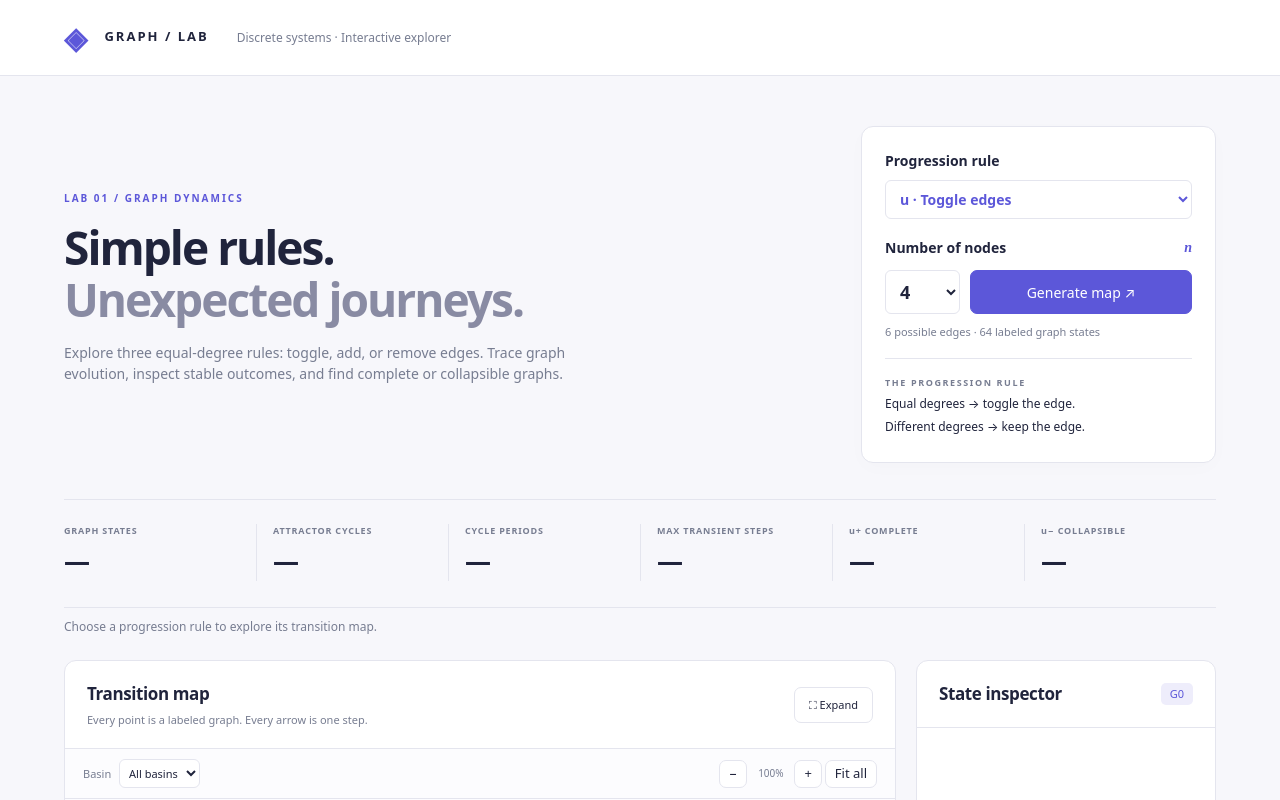
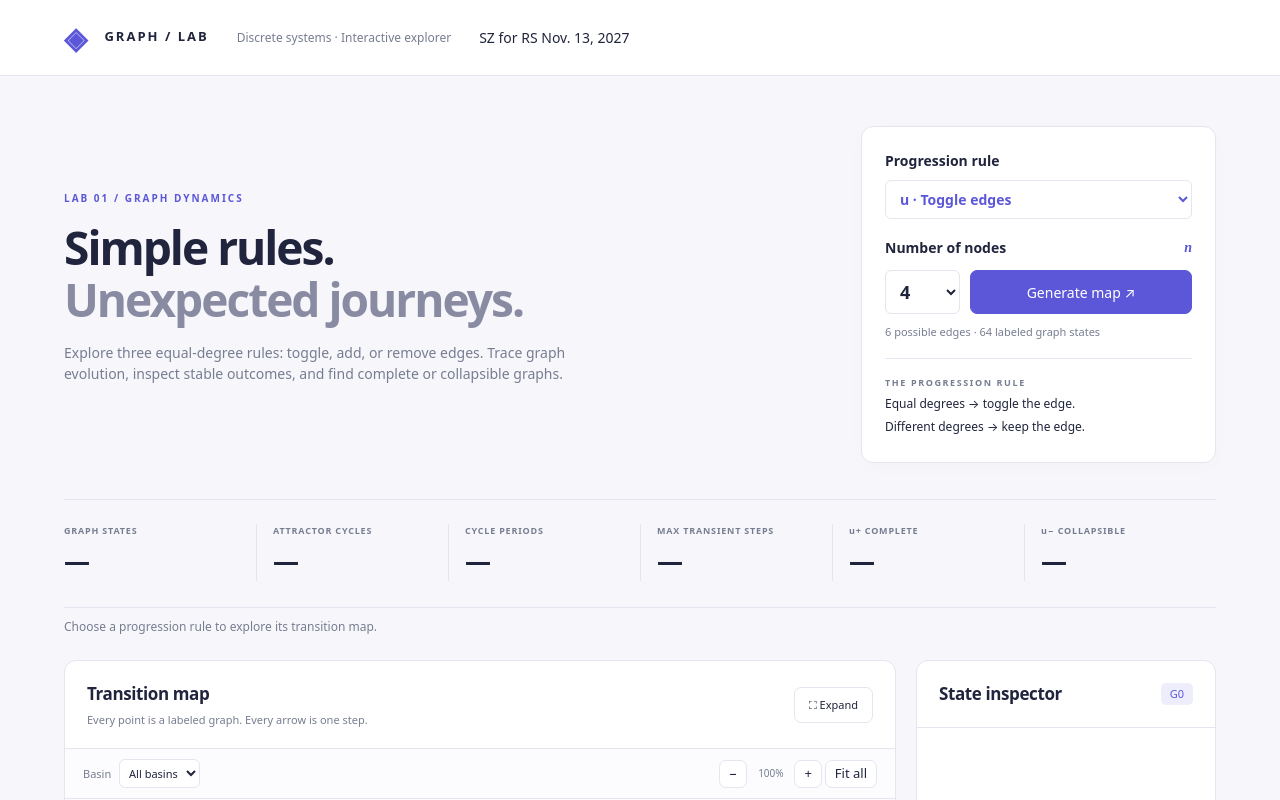
Before and after one commit to zhangsgithub04/graphprogression3, a plain HTML site: page docs/index.html in a window 1280 px wide. Shown: the top 800 px of the page. Drawn offline with Linux system fonts and the light colour scheme.

Commit message:
Update header with date and additional info

```diff
--- a/docs/index.html
+++ b/docs/index.html
@@ -1,5 +1,5 @@
 <!doctype html><html lang="en"><head><meta charset="utf-8"><meta name="viewport" content="width=device-width,initial-scale=1"><title>Graph Progression Lab</title><link rel="stylesheet" href="style.css"></head><body>
-<header><a class="brand" href="./"><span class="mark">◈</span> GRAPH / LAB</a><span class="header-note">Discrete systems · Interactive explorer</span></header>
+<header><a class="brand" href="./"><span class="mark">◈</span> GRAPH / LAB</a><span class="header-note">Discrete systems · Interactive explorer</span> SZ for RS Nov. 13, 2027 </header>
 <main><section class="intro"><div><div class="eyebrow">LAB 01 / GRAPH DYNAMICS</div><h1>Simple rules.<br><span>Unexpected journeys.</span></h1><p>Explore three equal-degree rules: toggle, add, or remove edges. Trace graph evolution, inspect stable outcomes, and find complete or collapsible graphs.</p></div><div class="setup"><label for="mode">Progression rule</label><select id="mode" class="rule-select"><option value="u">u · Toggle edges</option><option value="u+">u+ · Add edges only</option><option value="u-">u− · Remove edges only</option></select><label for="n">Number of nodes <span>n</span></label><div class="run-row"><select id="n"><option>1</option><option>2</option><option>3</option><option selected>4</option><option>5</option><option>6</option></select><button class="primary" id="run">Generate map ↗</button></div><p id="estimate">6 possible edges · 64 labeled graph states</p><div class="rule" id="rule-copy"><span>THE PROGRESSION RULE</span><br>Equal degrees → toggle the edge.<br>Different degrees → keep the edge.</div></div></section>
 <section class="stats" aria-label="Analysis summary"><div><span>GRAPH STATES</span><strong id="states">—</strong></div><div><span id="attractor-label">ATTRACTOR CYCLES</span><strong id="cycles">—</strong></div><div><span>CYCLE PERIODS</span><strong id="periods">—</strong></div><div><span id="depth-label">MAX TRANSIENT STEPS</span><strong id="maxdepth">—</strong></div><div><span>u+ COMPLETE</span><strong id="plus-count">—</strong></div><div><span>u− COLLAPSIBLE</span><strong id="minus-count">—</strong></div></section><p class="analysis-note" id="analysis-note">Choose a progression rule to explore its transition map.</p>
 <section class="workspace"><div class="map-panel"><div class="panel-heading"><div><h2>Transition map</h2><p id="scope">Every point is a labeled graph. Every arrow is one step.</p></div><button id="full" title="Toggle fullscreen">⛶ Expand</button></div><div class="map-tools"><label>Basin <select id="basin"><option value="all">All basins</option></select></label><div class="zoom"><button id="out" aria-label="Zoom out">−</button><span id="scale">100%</span><button id="in" aria-label="Zoom in">+</button><button id="fit">Fit all</button></div></div><div class="canvas-wrap" id="wrap"><canvas id="map" tabindex="0" aria-label="Transition map. Drag to pan, scroll to zoom, click a state to inspect. Use plus and minus to zoom and arrow keys to pan."></canvas><div class="map-hint">Drag to pan · Scroll to zoom · Click to inspect</div><div class="loading" id="loading" role="status">Computing graph dynamics…</div></div><div class="legend"><span><i style="background:#6366e7"></i>Transient</span><span><i style="background:#e9ae40"></i>One step away</span><span><i style="background:#ec6a4b"></i><b id="legend-attractor">Attractor</b></span><span class="legend-right">↓ Time moves downward</span></div></div>
```
